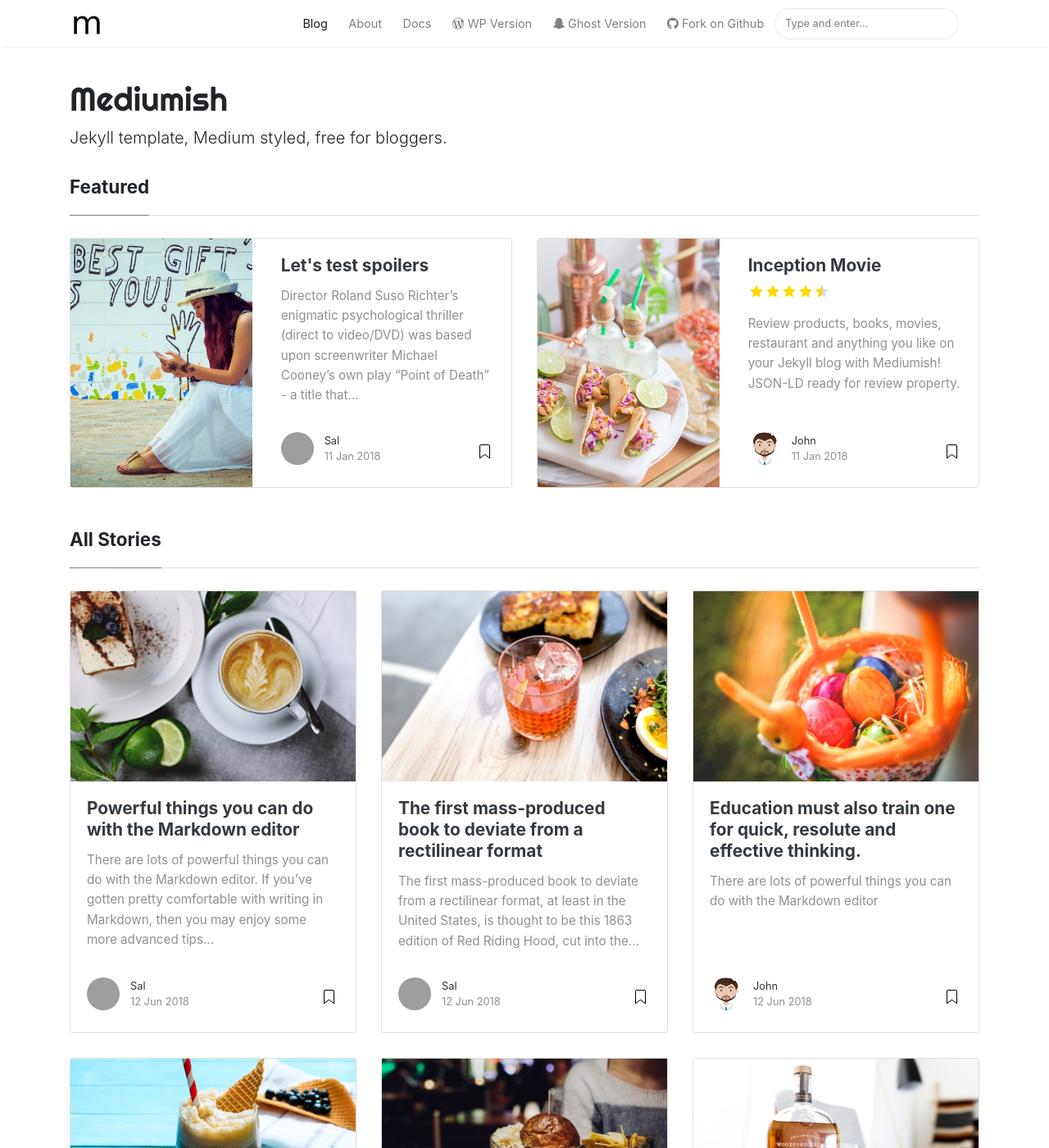
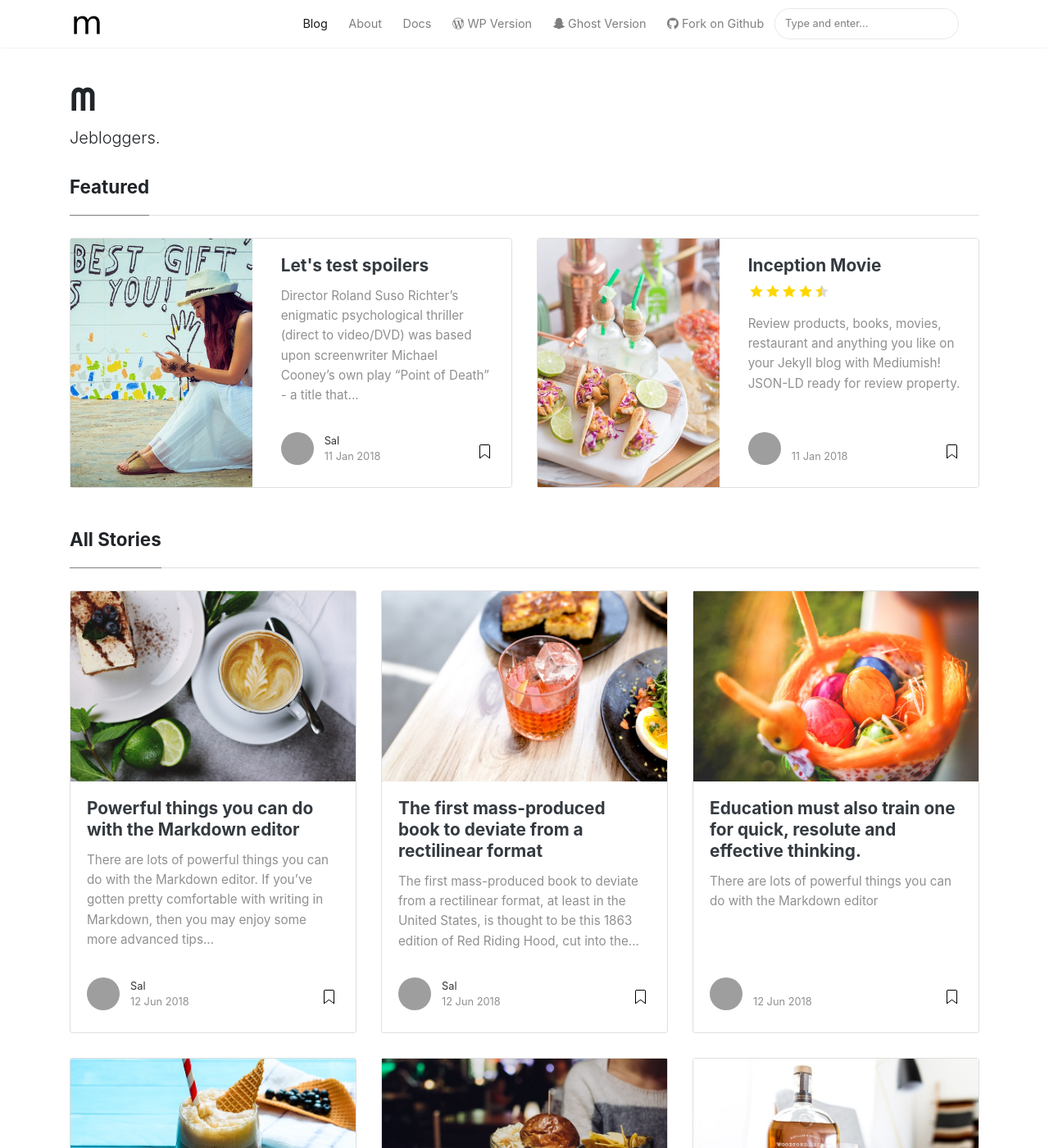
Before and after one commit to hugoesteves/hugoesteves.github.io, a Jekyll site: the page built from index.html, in a window 1280 px wide and 1400 px high. Shown: the whole window at 82% size. Built offline with Jekyll 4.4.1, drawn with Linux system fonts in a browser that asks for light colours; nearby versions of some CDN libraries; the list of posts is cut into pages by our own code; some of the changed text lies outside the part shown; grey boxes are pictures that could not be loaded.

Commit message:
Update _config.yml

```diff
--- a/_config.yml
+++ b/_config.yml
@@ -1,13 +1,13 @@
 # Site
-name: "Mediumish"
-title: "Mediumish"
-description: "Jekyll template, Medium styled, free for bloggers."
+name: "M"
+title: "M"
+description: "Jebloggers."
 logo: 'assets/images/logo.png'
 favicon: 'assets/images/logo.png'
 baseurl: /
-google_analytics: 'UA-46278016-1'
-disqus: 'demowebsite'
-mailchimp-list: 'https://wowthemes.us11.list-manage.com/subscribe/post?u=8aeb20a530e124561927d3bd8&amp;id=8c3d2d214b'
+google_analytics: ''
+disqus: ''
+mailchimp-list: ''
 include: ["_pages"]
 permalink: /:title/
 
@@ -21,16 +21,6 @@ authors:
     web: https://www.wowthemes.net
     twitter: https://twitter.com/wowthemesnet
     description: "Author of Mediumish, a Bootstrap Medium styled template available for WordPress, HTML, Ghost and Jekyll. You are currently previewing Jekyll template demo."
-  john:
-    name: John
-    display_name: John
-    avatar: 'assets/images/avatar.png'
-    gravatar: b1cc14991db7a456fcd761680bbc8f81
-    email: wowthemesnet@gmail.com
-    web: https://www.wowthemes.net
-    twitter: https://twitter.com/wowthemesnet
-    description: "This is the author box. Write a short description of the author here. You are currently previewing Mediumish demo, a Jekyll template compatible with Github pages."
-
 # Plugins
 plugins:
   - jekyll-paginate
```
